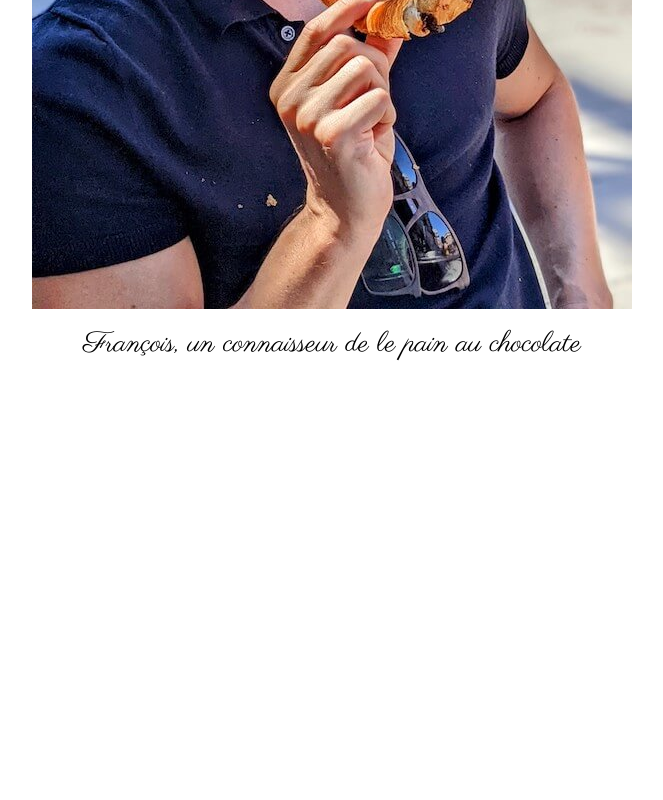
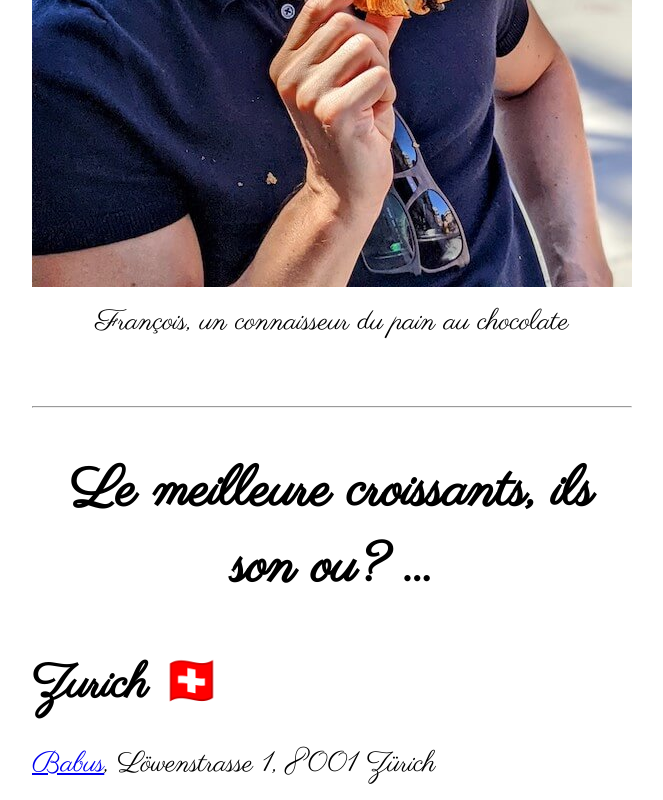
Before and after one commit to francois-dibulo/chococroissant, a plain HTML site: page index.html in a window 1280 px wide. Shown: the part 600-1400 px from the top of the page, without its empty margins (308-971 px from the left). Before the commit the page ends 980 px from the top, so only its background shows below. Drawn offline with Linux system fonts and the light colour scheme.

Commit message:
Fix typo

```diff
--- a/index.html
+++ b/index.html
@@ -11,6 +11,18 @@
     body {
       font-family: 'Parisienne', sans-serif;
       font-size: 20px;
+    }
+
+    h1 {
+      margin: 1rem 0;
+    }
+
+    h2 {
+      font-size: 3.5rem;
+    }
+
+    h3 {
+      font-size: 3rem;
     }
 
     .text-center {
@@ -40,6 +52,10 @@
     .mb-1rem {
       margin-bottom: 1rem;
     }
+
+    .margin-0 {
+      margin: 0;
+    }
   </style>
 </head>
 <body>
@@ -50,7 +66,15 @@
 
   <div class="margin-auto w-80-vw mb-1rem img-responsive">
     <img src="assets/francois.jpg" class="display-block mb-1rem img-responsive">
-    <div class="font-1-2rem text-center">François, un connaisseur de le pain au chocolate</div>
+    <div class="font-1-2rem text-center">François, un connaisseur du pain au chocolate</div>
+    <br><br>
+    <hr>
+    <h2 class="text-center">Le meilleure croissants, ils son ou? ...</h2>
+    <h3 class="margin-0">Zurich 🇨🇭</h3>
+    <br>
+    <span class="font-1-2rem">
+      <a href="https://www.babus.ch/" target="_blank">Babus</a>, Löwenstrasse 1, 8001 Zürich
+    </span>
   </div>
 
 </body>
```
